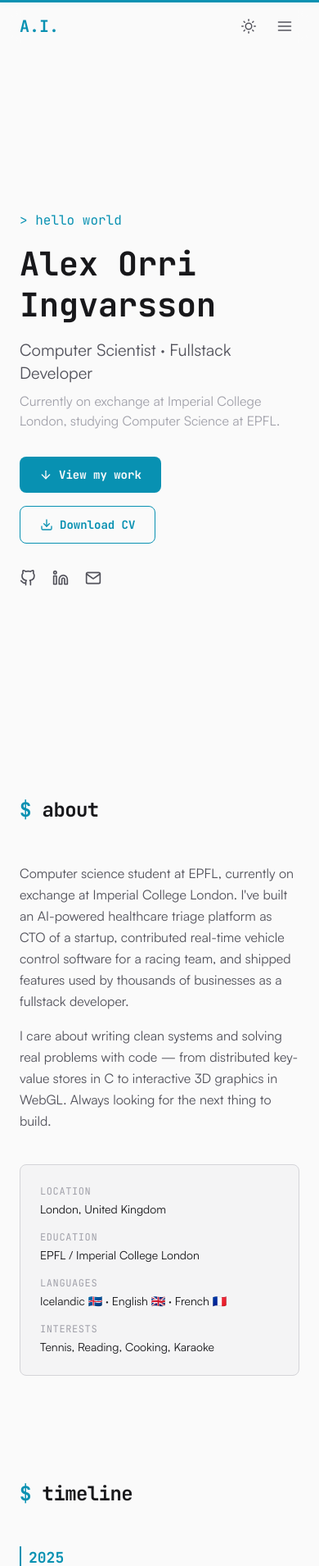
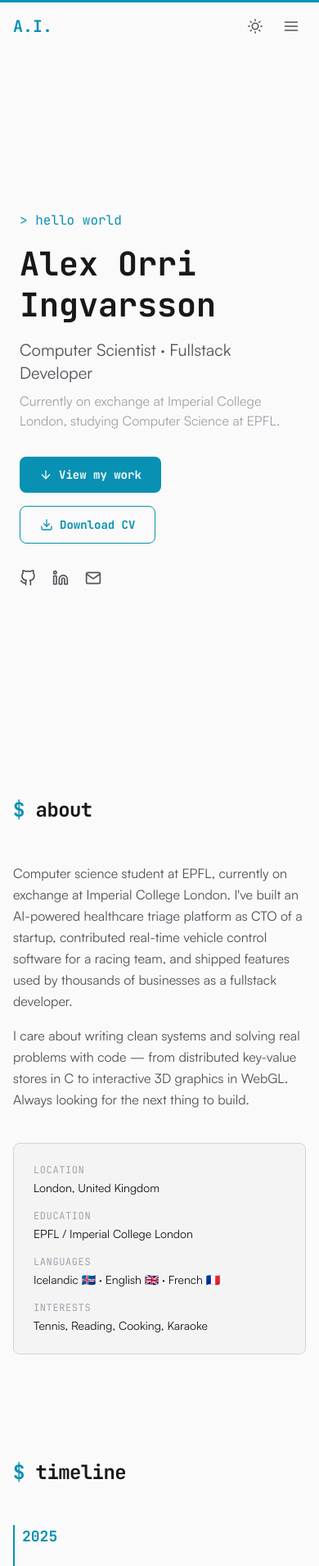
Before and after one commit to masterlexus/portfolio, a React (Vite) app: page / in a window 390 px wide. Shown: the top 1910 px of the page at 82% size. Built offline with nearby package versions, Linux system fonts and the light colour scheme.

Commit message:
responsive padding fix

```diff
--- a/src/components/layout/Footer.tsx
+++ b/src/components/layout/Footer.tsx
@@ -10,7 +10,7 @@ const socialLinks = [
 export default function Footer() {
   return (
     <footer className="border-t border-border py-8">
-      <div className="mx-auto flex max-w-[1100px] flex-col items-center gap-4 px-6 sm:flex-row sm:justify-between">
+      <div className="mx-auto flex max-w-[1100px] flex-col items-center gap-4 px-4 sm:px-6 sm:flex-row sm:justify-between">
         <p className="text-sm text-textMuted">
           &copy; {new Date().getFullYear()} {profile.name}
         </p>
--- a/src/components/layout/Header.tsx
+++ b/src/components/layout/Header.tsx
@@ -97,7 +97,7 @@ export default function Header() {
           'color-mix(in srgb, var(--bg-primary) 80%, transparent)',
       }}
     >
-      <div className="mx-auto flex h-full max-w-[1100px] items-center justify-between px-6">
+      <div className="mx-auto flex h-full max-w-[1100px] items-center justify-between px-4 sm:px-6">
         {/* Logo */}
         <Link to="/" className="font-mono text-xl font-bold text-accent">
           A.I.
--- a/src/components/layout/Section.tsx
+++ b/src/components/layout/Section.tsx
@@ -9,7 +9,7 @@ interface SectionProps {
 export default function Section({ id, title, children }: SectionProps) {
   return (
     <section id={id} className="py-16 md:py-24">
-      <div className="mx-auto max-w-[1100px] px-6">
+      <div className="mx-auto max-w-[1100px] px-4 sm:px-6">
         <h2 className="mb-12 font-mono text-2xl font-bold tracking-tight md:text-3xl">
           <span className="text-accent">$ </span>
           <span className="text-textPrimary">{title}</span>
--- a/src/pages/BlogPostPage.tsx
+++ b/src/pages/BlogPostPage.tsx
@@ -14,7 +14,7 @@ export default function BlogPostPage() {
   if (!raw || !meta) {
     return (
       <main className="min-h-screen">
-        <div className="mx-auto max-w-[700px] px-6 py-24 text-center">
+        <div className="mx-auto max-w-[700px] px-4 sm:px-6 py-24 text-center">
           <h1 className="mb-4 font-mono text-2xl font-bold text-textPrimary">
             Post not found
           </h1>
@@ -45,7 +45,7 @@ export default function BlogPostPage() {
 
       <main className="min-h-screen">
         <motion.article
-          className="mx-auto max-w-[700px] px-6 py-16"
+          className="mx-auto max-w-[700px] px-4 sm:px-6 py-16"
           variants={staggerContainer}
           initial="hidden"
           animate="visible"
```
